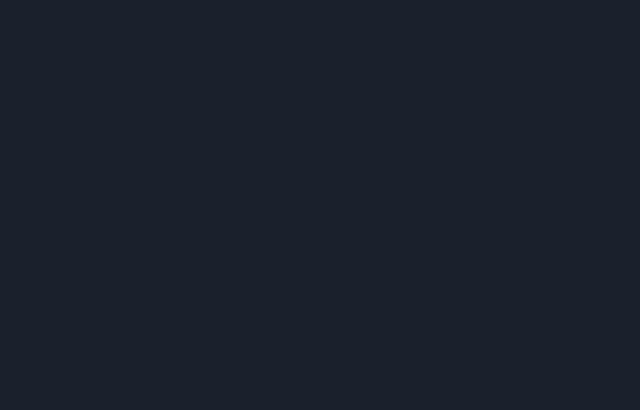
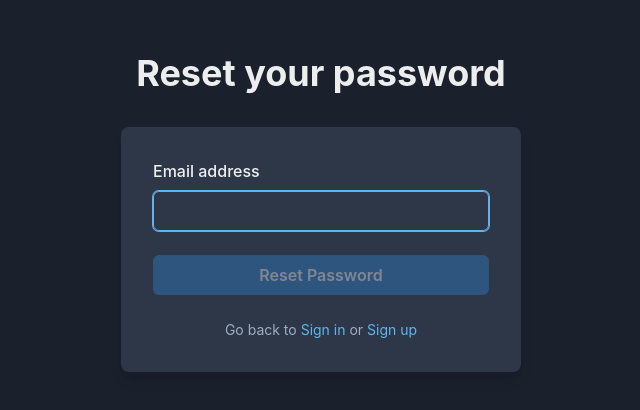
Before and after one commit to 13paras/mern-jwt-auth, a React (Vite) app in the folder frontend/: page /password/forgot in a window 1280 px wide. Before the commit this address had no page. Shown: the part 188-598 px from the top of the page, without its empty margins (319-959 px from the left). Built offline with nearby package versions, Linux system fonts and the light colour scheme.

Commit message:
`feat: add forgot password and reset password functionality`

```diff
--- a/frontend/src/App.jsx
+++ b/frontend/src/App.jsx
@@ -2,6 +2,8 @@ import { Route, Routes } from "react-router-dom";
 import Login from "./pages/Login";
 import Register from "./pages/Register";
 import VerifyEmail from "./pages/VerifyEmail";
+import ForgotPassword from "./pages/ForgotPassword";
+import ResetPassword from "./pages/ResetPassword";
 
 function Home() {
   return <div className="h-screen">Hey Bro</div>;
@@ -14,6 +16,8 @@ const App = () => {
       <Route path="/login" element={<Login />} />
       <Route path="/register" element={<Register />} />
       <Route path="/email/verify/:code" element={<VerifyEmail />} />
+      <Route path="/password/forgot" element={<ForgotPassword />} />
+      <Route path="/password/reset" element={<ResetPassword />} />
     </Routes>
   );
 };
--- /dev/null
+++ b/frontend/src/components/ResetPasswordForm.jsx
@@ -0,0 +1,85 @@
+import { useMutation } from "@tanstack/react-query";
+import { useState } from "react";
+import { resetPassword } from "../lib/api";
+import {
+  Box,
+  Button,
+  Heading,
+  Alert,
+  AlertIcon,
+  Link as ChakraLink,
+  Stack,
+  FormControl,
+  FormLabel,
+  Input,
+} from "@chakra-ui/react";
+import { Link } from "react-router-dom";
+
+// eslint-disable-next-line react/prop-types
+const ResetPasswordForm = ({ code }) => {
+  const [password, setPassword] = useState("");
+  const {
+    mutate: resetUserPassword,
+    isPending,
+    isSuccess,
+    isError,
+    error,
+  } = useMutation({
+    mutationFn: resetPassword,
+  });
+  return (
+    <>
+      <Heading fontSize="4xl" mb={8}>
+        Change your password
+      </Heading>
+      <Box rounded="lg" bg="gray.700" boxShadow="lg" p={8}>
+        {isError && (
+          <Box mb={3} color="red.400">
+            {error.message || "An error occurred"}
+          </Box>
+        )}
+        {isSuccess ? (
+          <Box>
+            <Alert status="success" borderRadius={12} mb={3}>
+              <AlertIcon />
+              Password updated successfully!
+            </Alert>
+            <ChakraLink as={Link} to="/login" replace>
+              Sign in
+            </ChakraLink>
+          </Box>
+        ) : (
+          <Stack spacing={4}>
+            <FormControl id="password">
+              <FormLabel>New Password</FormLabel>
+              <Input
+                type="password"
+                value={password}
+                onChange={(e) => setPassword(e.target.value)}
+                onKeyDown={(e) =>
+                  e.key === "Enter" &&
+                  resetUserPassword({ password, verificationCode: code })
+                }
+                autoFocus
+              />
+            </FormControl>
+            <Button
+              my={2}
+              isLoading={isPending}
+              isDisabled={password.length < 6}
+              onClick={() =>
+                resetUserPassword({
+                  password,
+                  verificationCode: code,
+                })
+              }
+            >
+              Reset Password
+            </Button>
+          </Stack>
+        )}
+      </Box>
+    </>
+  );
+};
+export default ResetPasswordForm;
--- a/frontend/src/lib/api.js
+++ b/frontend/src/lib/api.js
@@ -12,3 +12,6 @@ export const verifyEmail = async (verificationCode) =>
 
 export const sendPasswordResetEmail = async (email) =>
   API.post("/auth/password/forgot", { email });
+
+export const resetPassword = async ({ verificationCode, password }) =>
+  API.post("/auth/password/reset", { verificationCode, password });
--- a/frontend/src/pages/ForgotPassword.jsx
+++ b/frontend/src/pages/ForgotPassword.jsx
@@ -0,0 +1,91 @@
+import { useState } from "react";
+
+import { Link } from "react-router-dom";
+
+import { useMutation } from "@tanstack/react-query";
+import {
+  Alert,
+  AlertIcon,
+  Box,
+  Button,
+  Link as ChakraLink,
+  Container,
+  Flex,
+  FormControl,
+  FormLabel,
+  Heading,
+  Input,
+  Stack,
+  Text,
+} from "@chakra-ui/react";
+
+import { sendPasswordResetEmail } from "../lib/api";
+
+const ForgotPassword = () => {
+  const [email, setEmail] = useState("");
+
+  const {
+    mutate: sendPasswordReset,
+    isPending,
+    isSuccess,
+    isError,
+    error,
+  } = useMutation({
+    mutationFn: sendPasswordResetEmail,
+  });
+  return (
+    <Flex minH="100vh" align="center" justify="center">
+      <Container mx="auto" maxW="md" py={12} px={6} textAlign="center">
+        <Heading fontSize="4xl" mb={8}>
+          Reset your password
+        </Heading>
+        <Box rounded="lg" bg="gray.700" boxShadow="lg" p={8}>
+          {isError && (
+            <Box mb={3} color="red.400">
+              {error.message || "An error occurred"}
+            </Box>
+          )}
+          <Stack spacing={4}>
+            {isSuccess ? (
+              <Alert status="success" borderRadius={12}>
+                <AlertIcon />
+                Email sent! Check your inbox for further instructions.
+              </Alert>
+            ) : (
+              <>
+                <FormControl id="email">
+                  <FormLabel>Email address</FormLabel>
+                  <Input
+                    type="email"
+                    value={email}
+                    onChange={(e) => setEmail(e.target.value)}
+                    autoFocus
+                  />
+                </FormControl>
+                <Button
+                  my={2}
+                  isLoading={isPending}
+                  isDisabled={!email}
+                  onClick={() => sendPasswordReset(email)}
+                >
+                  Reset Password
+                </Button>
+              </>
+            )}
+            <Text align="center" fontSize="sm" color="text.muted">
+              Go back to{" "}
+              <ChakraLink as={Link} to="/login" replace>
+                Sign in
+              </ChakraLink>
+              &nbsp;or&nbsp;
+              <ChakraLink as={Link} to="/register" replace>
+                Sign up
+              </ChakraLink>
+            </Text>
+          </Stack>
+        </Box>
+      </Container>
+    </Flex>
+  );
+};
+export default ForgotPassword;
--- a/frontend/src/pages/ResetPassword.jsx
+++ b/frontend/src/pages/ResetPassword.jsx
@@ -0,0 +1,40 @@
+import { Link, useSearchParams } from "react-router-dom";
+import {
+  Container,
+  Flex,
+  Link as ChakraLink,
+  VStack,
+  Alert,
+  AlertIcon,
+  Text,
+} from "@chakra-ui/react";
+import ResetPasswordForm from "../components/ResetPasswordForm";
+
+const ResetPassword = () => {
+  const [searchParams] = useSearchParams();
+  const code = searchParams.get("code");
+  const exp = Number(searchParams.get("exp"));
+  const now = Date.now();
+  const linkIsValid = code && exp && exp > now;
+  return (
+    <Flex minH="100vh" justify="center">
+      <Container mx="auto" maxW="md" py={12} px={6} textAlign="center">
+        {linkIsValid ? (
+          <ResetPasswordForm code={code} />
+        ) : (
+          <VStack align="center" spacing={6}>
+            <Alert status="error" w="fit-content" borderRadius={12}>
+              <AlertIcon />
+              Invalid Link
+            </Alert>
+            <Text color="gray.400">The link is either invalid or expired.</Text>
+            <ChakraLink as={Link} to="/password/forgot" replace>
+              Request a new password reset link
+            </ChakraLink>
+          </VStack>
+        )}
+      </Container>
+    </Flex>
+  );
+};
+export default ResetPassword;
```
Also changed, not shown: 1 other file (tests, documents, lock files or other folders).
